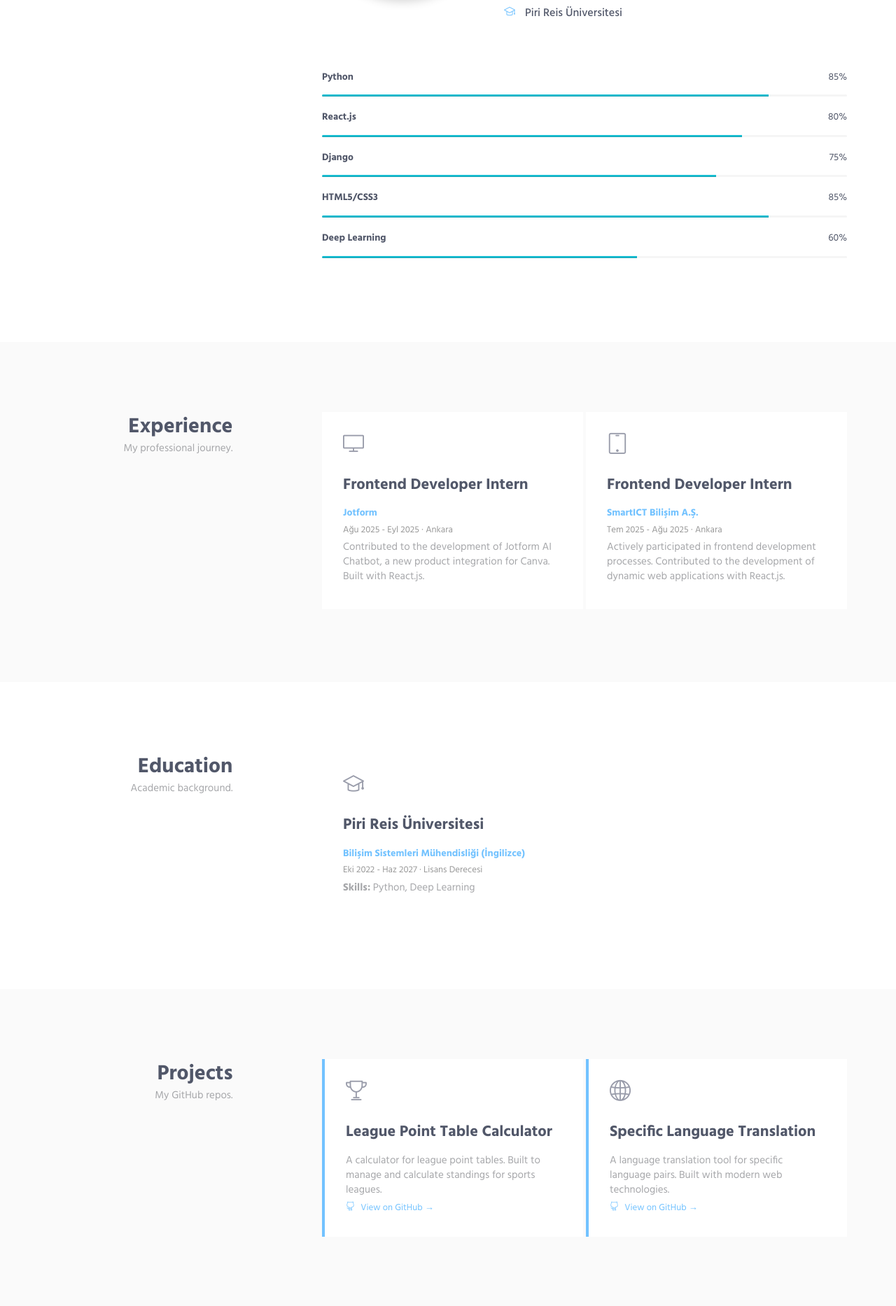
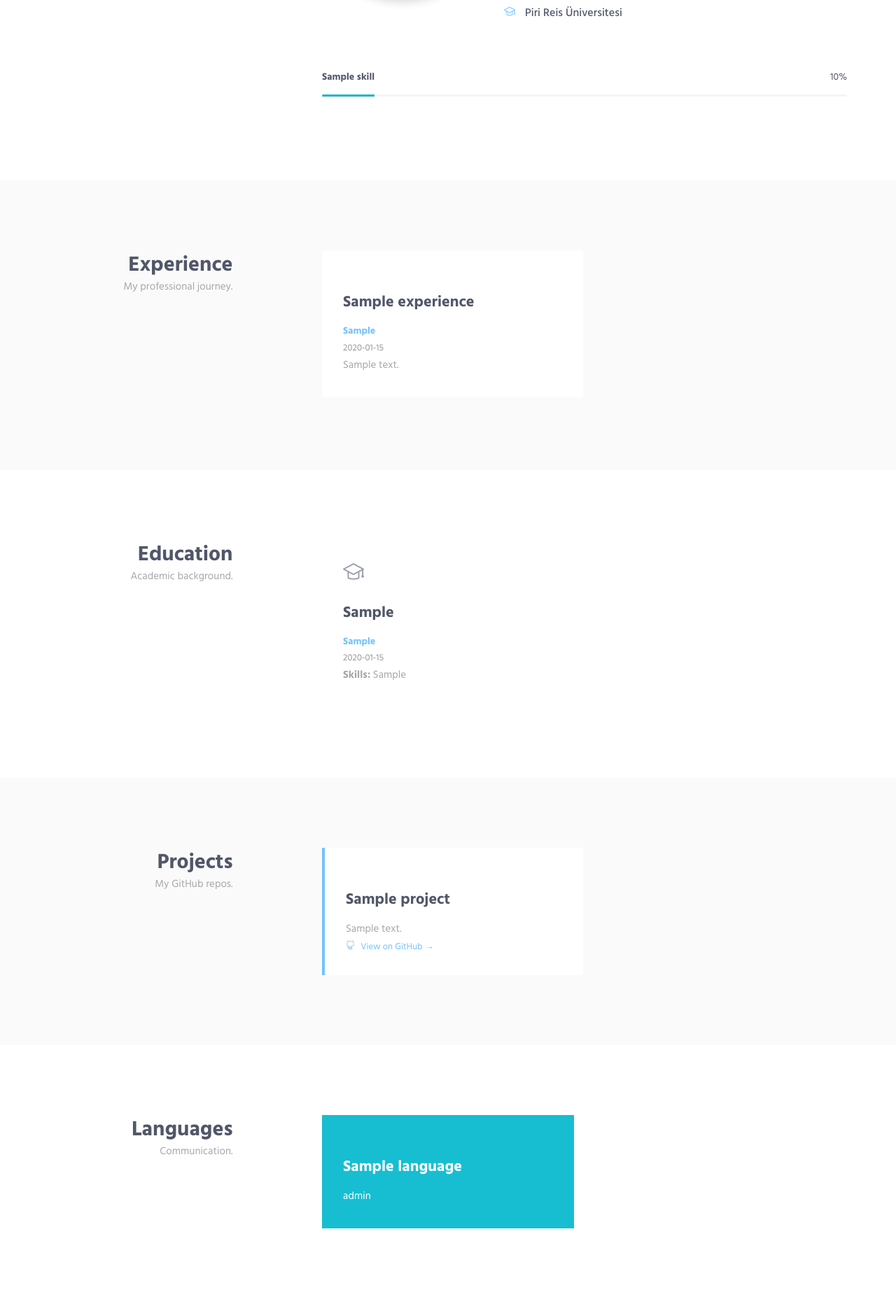
Before and after one commit to edizuzunn/ediz_cv_projesi, a Django app: page / in a window 1280 px wide. Shown: the part 844-2711 px from the top of the page at 70% size. Run offline with Django 5.2, Linux system fonts and the light colour scheme; tables that the repository leaves empty hold one stand-in row (values such as "Sample post"); some libraries are stand-ins or nearby versions.

Commit message:
All site content now manageable from admin panel (Experience, Education, Skills, Projects, Languages)

```diff
--- a/contact/views.py
+++ b/contact/views.py
@@ -22,6 +22,12 @@ def index(request):
     about_myself_welcome = get_general_setting('about_myself_welcome')
     about_myself_footer = get_general_setting('about_myself_footer')
 
+    experiences = Experience.objects.all()
+    educations = Education.objects.all()
+    skills = Skill.objects.all()
+    projects = Project.objects.all()
+    languages = Language.objects.all()
+
     context = {
         'site_title': site_title,
         'site_keywords': site_keywords,
@@ -31,6 +37,11 @@ def index(request):
         'home_banner_description': home_banner_description,
         'about_myself_welcome': about_myself_welcome,
         'about_myself_footer': about_myself_footer,
+        'experiences': experiences,
+        'educations': educations,
+        'skills': skills,
+        'projects': projects,
+        'languages': languages,
     }
     return render(request, 'index.html', context=context)
 
--- a/templates/index.html
+++ b/templates/index.html
@@ -47,7 +47,17 @@
                             </div>
                         </div>
 
-                        <!-- Progress Box -->
+                        <!-- Skills (Progress Box) -->
+                        {% if skills %}
+                            {% for skill in skills %}
+                            <div class="progress-box">
+                                <h5>{{ skill.name }} <span class="color-heading pull-right">{{ skill.percentage }}%</span></h5>
+                                <div class="progress">
+                                    <div class="progress-bar bg-color-base" role="progressbar" data-width="{{ skill.percentage }}"></div>
+                                </div>
+                            </div>
+                            {% endfor %}
+                        {% else %}
                             <div class="progress-box">
                                 <h5>Python <span class="color-heading pull-right">85%</span></h5>
                                 <div class="progress">
@@ -78,7 +88,8 @@
                                     <div class="progress-bar bg-color-base" role="progressbar" data-width="60"></div>
                                 </div>
                             </div>
-                        <!-- End Progress Box -->
+                        {% endif %}
+                        <!-- End Skills -->
                     </div>
                 </div>
             </div>
@@ -98,32 +109,27 @@
                         </div>
                         <div class="col-sm-8 col-sm-offset-1">
                             <div class="row row-space-2 margin-b-4">
+                                {% if experiences %}
+                                    {% for exp in experiences %}
                                     <div class="col-md-6 md-margin-b-4">
                                         <div class="service" data-height="height">
                                             <div class="service-element">
-                                            <i class="service-icon icon-screen-desktop"></i>
+                                                <i class="service-icon {{ exp.icon }}"></i>
                                             </div>
                                             <div class="service-info">
-                                            <h3>Frontend Developer Intern</h3>
-                                            <h5 style="color: #72c2ff; margin-bottom: 5px;">Jotform</h5>
-                                            <p class="margin-b-5" style="font-size: 13px; color: #999;">Ağu 2025 - Eyl 2025 · Ankara</p>
-                                            <p class="margin-b-5">Contributed to the development of Jotform AI Chatbot, a new product integration for Canva. Built with React.js.</p>
+                                                <h3>{{ exp.title }}</h3>
+                                                <h5 style="color: #72c2ff; margin-bottom: 5px;">{{ exp.company }}</h5>
+                                                <p class="margin-b-5" style="font-size: 13px; color: #999;">{{ exp.date_range }}</p>
+                                                <p class="margin-b-5">{{ exp.description }}</p>
                                             </div>
                                         </div>
                                     </div>
-                                <div class="col-md-6 md-margin-b-4">
-                                    <div class="service" data-height="height">
-                                        <div class="service-element">
-                                            <i class="service-icon icon-screen-tablet"></i>
+                                    {% endfor %}
+                                {% else %}
+                                    <div class="col-md-12">
+                                        <p style="color: #999;">Admin panelinden deneyim ekleyebilirsiniz.</p>
                                     </div>
-                                        <div class="service-info">
-                                            <h3>Frontend Developer Intern</h3>
-                                            <h5 style="color: #72c2ff; margin-bottom: 5px;">SmartICT Bilişim A.Ş.</h5>
-                                            <p class="margin-b-5" style="font-size: 13px; color: #999;">Tem 2025 - Ağu 2025 · Ankara</p>
-                                            <p class="margin-b-5">Actively participated in frontend development processes. Contributed to the development of dynamic web applications with React.js.</p>
-                                        </div>
-                                    </div>
-                                </div>
+                                {% endif %}
                             </div>
                         </div>
                     </div>
@@ -144,19 +150,29 @@
                     </div>
                     <div class="col-sm-8 col-sm-offset-1">
                         <div class="row row-space-2">
-                            <div class="col-md-12">
+                            {% if educations %}
+                                {% for edu in educations %}
+                                <div class="col-md-12 md-margin-b-4">
                                     <div class="service" data-height="height">
                                         <div class="service-element">
                                             <i class="service-icon icon-graduation"></i>
                                         </div>
                                         <div class="service-info">
-                                        <h3>Piri Reis Üniversitesi</h3>
-                                        <h5 style="color: #72c2ff; margin-bottom: 5px;">Bilişim Sistemleri Mühendisliği (İngilizce)</h5>
-                                        <p class="margin-b-5" style="font-size: 13px; color: #999;">Eki 2022 - Haz 2027 · Lisans Derecesi</p>
-                                        <p class="margin-b-5"><strong>Skills:</strong> Python, Deep Learning</p>
+                                            <h3>{{ edu.school }}</h3>
+                                            <h5 style="color: #72c2ff; margin-bottom: 5px;">{{ edu.department }}</h5>
+                                            <p class="margin-b-5" style="font-size: 13px; color: #999;">{{ edu.date_range }}</p>
+                                            {% if edu.skills %}
+                                                <p class="margin-b-5"><strong>Skills:</strong> {{ edu.skills }}</p>
+                                            {% endif %}
                                         </div>
                                     </div>
                                 </div>
+                                {% endfor %}
+                            {% else %}
+                                <div class="col-md-12">
+                                    <p style="color: #999;">Admin panelinden eğitim bilgisi ekleyebilirsiniz.</p>
+                                </div>
+                            {% endif %}
                         </div>
                     </div>
                 </div>
@@ -177,34 +193,28 @@
                         </div>
                         <div class="col-sm-8 col-sm-offset-1">
                             <div class="row row-space-2">
+                                {% if projects %}
+                                    {% for project in projects %}
                                     <div class="col-md-6 md-margin-b-4">
-                                    <a href="https://github.com/edizuzunn/League-Point-Table-Calculator" target="_blank" style="text-decoration: none; color: inherit;">
+                                        <a href="{{ project.github_url }}" target="_blank" style="text-decoration: none; color: inherit;">
                                             <div class="service" data-height="height" style="cursor: pointer; transition: transform 0.2s; border-left: 4px solid #72c2ff;">
                                                 <div class="service-element">
-                                                <i class="service-icon icon-trophy"></i>
+                                                    <i class="service-icon {{ project.icon }}"></i>
                                                 </div>
                                                 <div class="service-info">
-                                                <h3>League Point Table Calculator</h3>
-                                                <p class="margin-b-5">A calculator for league point tables. Built to manage and calculate standings for sports leagues.</p>
+                                                    <h3>{{ project.title }}</h3>
+                                                    <p class="margin-b-5">{{ project.description }}</p>
                                                     <span style="color: #72c2ff; font-size: 13px;"><i class="icon-social-github" style="margin-right: 5px;"></i> View on GitHub →</span>
                                                 </div>
                                             </div>
                                         </a>
                                     </div>
-                                <div class="col-md-6 md-margin-b-4">
-                                    <a href="https://github.com/edizuzunn/Specific-Language-Translation" target="_blank" style="text-decoration: none; color: inherit;">
-                                        <div class="service" data-height="height" style="cursor: pointer; transition: transform 0.2s; border-left: 4px solid #72c2ff;">
-                                            <div class="service-element">
-                                                <i class="service-icon icon-globe"></i>
+                                    {% endfor %}
+                                {% else %}
+                                    <div class="col-md-12">
+                                        <p style="color: #999;">Admin panelinden proje ekleyebilirsiniz.</p>
                                     </div>
-                                            <div class="service-info">
-                                                <h3>Specific Language Translation</h3>
-                                                <p class="margin-b-5">A language translation tool for specific language pairs. Built with modern web technologies.</p>
-                                                <span style="color: #72c2ff; font-size: 13px;"><i class="icon-social-github" style="margin-right: 5px;"></i> View on GitHub →</span>
-                                            </div>
-                                        </div>
-                                    </a>
-                                </div>
+                                {% endif %}
                             </div>
                         </div>
                     </div>
@@ -225,28 +235,37 @@
                     </div>
                     <div class="col-sm-8 col-sm-offset-1">
                         <div class="row">
+                            {% if languages %}
+                                {% for lang in languages %}
                                 <div class="col-md-6 md-margin-b-4">
+                                    {% if lang.is_highlighted %}
+                                    <div class="service bg-color-base wow zoomIn" data-height="height" data-wow-duration=".3" data-wow-delay=".1s">
+                                        <div class="service-element">
+                                            <i class="service-icon color-white {{ lang.icon }}"></i>
+                                        </div>
+                                        <div class="service-info">
+                                            <h3 class="color-white">{{ lang.name }}</h3>
+                                            <p class="color-white margin-b-5">{{ lang.level }}</p>
+                                        </div>
+                                    </div>
+                                    {% else %}
                                     <div class="service" data-height="height">
                                         <div class="service-element">
-                                        <i class="service-icon icon-speech"></i>
+                                            <i class="service-icon {{ lang.icon }}"></i>
                                         </div>
                                         <div class="service-info">
-                                        <h3>Türkçe</h3>
-                                        <p class="margin-b-5">Ana dil</p>
+                                            <h3>{{ lang.name }}</h3>
+                                            <p class="margin-b-5">{{ lang.level }}</p>
                                         </div>
                                     </div>
+                                    {% endif %}
                                 </div>
-                            <div class="col-md-6">
-                                <div class="service bg-color-base wow zoomIn" data-height="height" data-wow-duration=".3" data-wow-delay=".1s">
-                                    <div class="service-element">
-                                        <i class="service-icon color-white icon-globe"></i>
+                                {% endfor %}
+                            {% else %}
+                                <div class="col-md-12">
+                                    <p style="color: #999;">Admin panelinden dil bilgisi ekleyebilirsiniz.</p>
                                 </div>
-                                    <div class="service-info">
-                                        <h3 class="color-white">English</h3>
-                                        <p class="color-white margin-b-5">Professional Working Proficiency</p>
-                                    </div>
-                                </div>
-                            </div>
+                            {% endif %}
                         </div>
                     </div>
                 </div>
```
Also changed, not shown: contact/admin.py (+50 -0 lines), contact/models.py (+80 -0 lines), seed_data.py (added, +84 -0 lines), contact/migrations/0003_education_experience_language_project_skill.py (added). Lines whose indentation alone changed are shown as unchanged.
